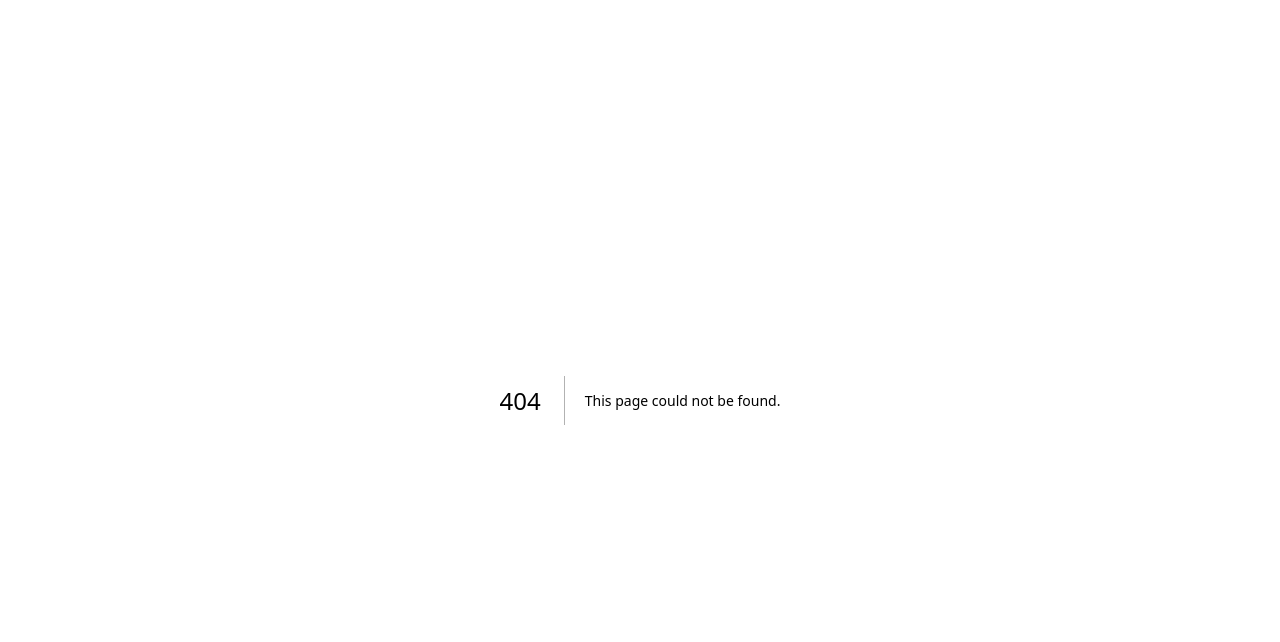
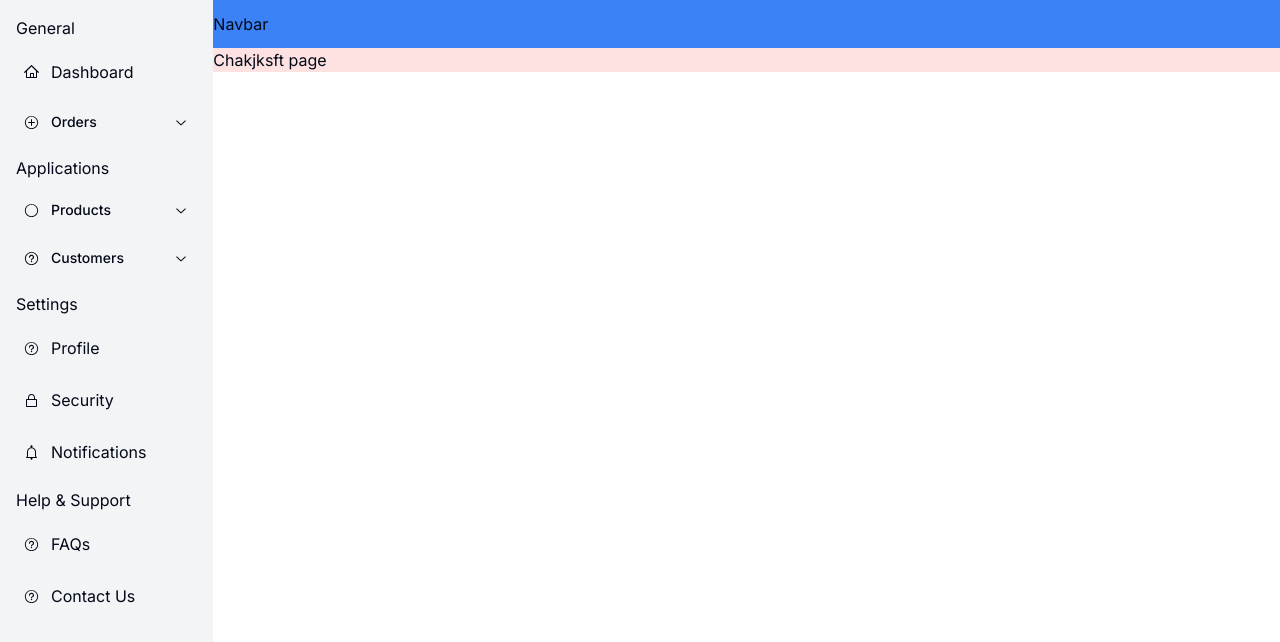
Before and after one commit to rahulkr-dev/form-builder, a Next.js app: page /dashboard/chat in a window 1280 px wide. Before the commit this address had no page. Shown: the top 642 px of the page. Built offline with nearby package versions, Linux system fonts and the light colour scheme.

Commit message:
fix dashboard layout

```diff
--- /dev/null
+++ b/src/app/dashboard/chat/page.tsx
@@ -0,0 +1,9 @@
+
+
+const ChatPage = () => {
+  return (
+    <div className=" bg-red-100">Chakjksft page</div>
+  )
+}
+
+export default ChatPage
--- /dev/null
+++ b/src/app/dashboard/layout.tsx
@@ -0,0 +1,26 @@
+import Sidebar from "@/components/dashboard/sidebar";
+
+import type { Metadata } from "next";
+
+export const metadata: Metadata = {
+  title: "Dashboard",
+  description: "Dashboard page data",
+};
+
+export default function RootLayout({
+  children,
+}: Readonly<{
+  children: React.ReactNode;
+}>) {
+  return (
+    <div className="grid grid-cols-12">
+      <div className="col-span-2">
+        <Sidebar />
+      </div>
+      <div className="col-span-10">
+        <div className="bg-blue-500 py-3">Navbar</div>
+        {children}
+      </div>
+    </div>
+  );
+}
--- /dev/null
+++ b/src/app/dashboard/page.tsx
@@ -0,0 +1,9 @@
+import React from 'react'
+
+const Dashboard = () => {
+  return (
+    <div>Dashboard</div>
+  )
+}
+
+export default Dashboard
--- a/src/app/page.tsx
+++ b/src/app/page.tsx
@@ -1,12 +1,9 @@
-import React from 'react'
-import Sidebar from '../components/dashboard/sidebar'
-
-
 
 const HomePage = () => {
   return (
     <div>
-      <Sidebar />
+      Home page
+
     </div>
   )
 }
--- a/src/components/dashboard/sidebar.tsx
+++ b/src/components/dashboard/sidebar.tsx
@@ -12,7 +12,7 @@ import { cn } from "@/lib/utils";
 
 const Sidebar = () => {
   return (
-    <div className="w-[250px] bg-gray-100 px-4 py-4 h-screen">
+    <div className="w-full bg-gray-100 px-4 py-4 h-screen">
       <Accordion type="single" collapsible className={cn("space-y-4")}>
         {sidebarContent.map((item, i) => (
           <div key={i} className="space-y-3">
```
